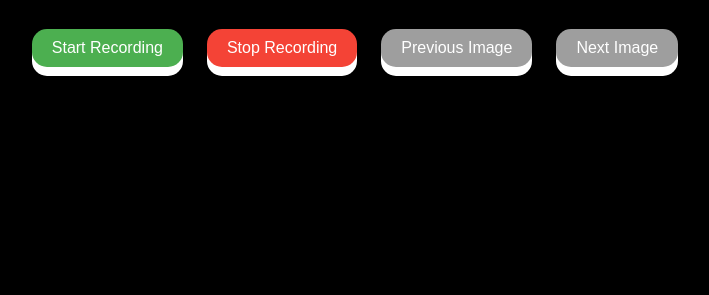
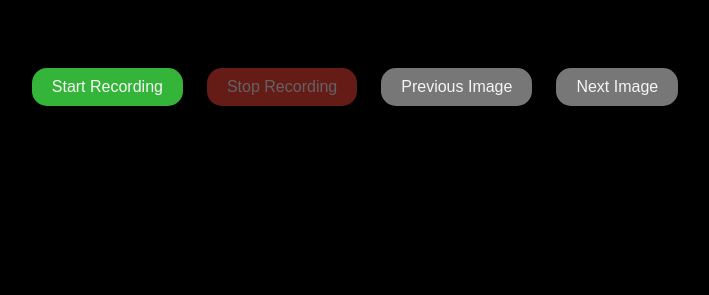
Before and after one commit to sanpdy/EEG_Flask, a Flask app: page / in a window 1280 px wide. Shown: the part 521-816 px from the top of the page, without its empty margins (285-994 px from the left). Run offline with Flask 3, Linux system fonts and the light colour scheme; parts of the project's set-up code (start-up, migrations or seed data) failed here and were passed over.

Commit message:
Updated application

```diff
--- a/templates/index.html
+++ b/templates/index.html
@@ -23,66 +23,67 @@
             text-align: center;
             text-decoration: none;
             outline: none;
-        color: #fff;
             border: none;
             border-radius: 15px;
-        box-shadow: 0 9px #ffffff;
             margin: 10px;
         }
         .green:hover {
-        background-color: #3e8e41;
+            background-color: #96db98;
         }
         .green:active {
-        background-color: #3e8e41;
-        box-shadow: 0 5px #666;
+            background-color: #96db98;
             transform: translateY(4px);
         }
         .green {
-        background-color: #4caf50;
+            background-color: #34b439;
+            transition: background-color 0.5s;
+            color: #f5f5f5;
         }
         .red {
-        background-color: #f44336;
+            background-color: #fc483b;
+            color: #f5f5f5;
+            transition: background-color 0.5s;
         }
-
         .red:hover {
-        background-color: #911108;
+            background-color: #fc7970;
         }
-
         .red:active {
-        background-color: #911108;
-        box-shadow: 0 5px #666;
+            background-color: #fc7970;
             transform: translateY(4px);
         }
         .grey {
-        background-color: #9e9e9e;
+            background-color: #9e9e9ec0;
+            transition: background-color 0.5s;
+            color: #f5f5f5;
         }
-
         .grey:hover {
-        background-color: #757575;
+            background-color: #aaaaaa;
         }
-
         .grey:active {
-        background-color: #757575;
-        box-shadow: 0 5px #666;
+            background-color: #aaaaaa;
             transform: translateY(4px);
         }
-
         img {
             display: block;
             margin: 20px auto;
+            margin-bottom: 100px;
             width: 280px;
             height: 280px;
-        border: 1px solid #ddd;
         }
+
+        button:disabled{
+          opacity: 0.4;
+        }
+
     </style>
 </head>
 <body>
     <div class="container">
         <img id="image" src="/current_image" alt="MNIST Image" />
-      <button class="button green" onclick="startRecording()">
+        <button id="startButton" class="button green" onclick="startRecording()">
             Start Recording
         </button>
-      <button class="button red" onclick="stopRecording()">
+        <button id="stopButton" class="button red" onclick="stopRecording()" disabled>
             Stop Recording
         </button>
         <button class="button grey" onclick="previousImage()">
@@ -92,22 +93,73 @@
     </div>
 
     <script>
+        let isRecording = false;
+
         function startRecording() {
-        fetch("/start_recording");
+    fetch('/start_recording')
+        .then(response => response.json())
+        .then(data => {
+            if (data.success) {
+                console.log(data.message);
+                checkRecordingStatus();
+            } else {
+                console.error(data.message);
             }
+        });
+}
+
+function checkRecordingStatus() {
+    fetch('/recording_status')
+        .then(response => response.json())
+        .then(data => {
+            if (data.status === "Recording") {
+                if (data.headset_found) {
+                    console.log("Recording in progress");
+                } else {
+                    console.log("Searching for headset...");
+                }
+                setTimeout(checkRecordingStatus, 1000);  // Check again in 1 second
+            } else {
+                if (data.headset_found) {
+                    console.log("Recording completed");
+                } else {
+                    console.log("Headset not found");
+                }
+            }
+        });
+}
+
         function stopRecording() {
-        fetch("/stop_recording");
+            fetch("/stop_recording")
+                .then(response => response.json())
+                .then(data => {
+                    if (data.success) {
+                        isRecording = false;
+                        toggleButtons();
                     }
+                });
+        }
+
         function previousImage() {
             fetch("/previous_image").then(() => updateImage());
         }
+
         function nextImage() {
             fetch("/next_image").then(() => updateImage());
         }
+
         function updateImage() {
             document.getElementById("image").src =
                 "/current_image?" + new Date().getTime();
         }
+
+        function toggleButtons() {
+            document.getElementById("startButton").disabled = isRecording;
+            document.getElementById("stopButton").disabled = !isRecording;
+        }
+
+        // Initialize button states on page load
+        window.onload = toggleButtons;
     </script>
 </body>
 </html>
```
Lines whose indentation alone changed are shown as unchanged.
